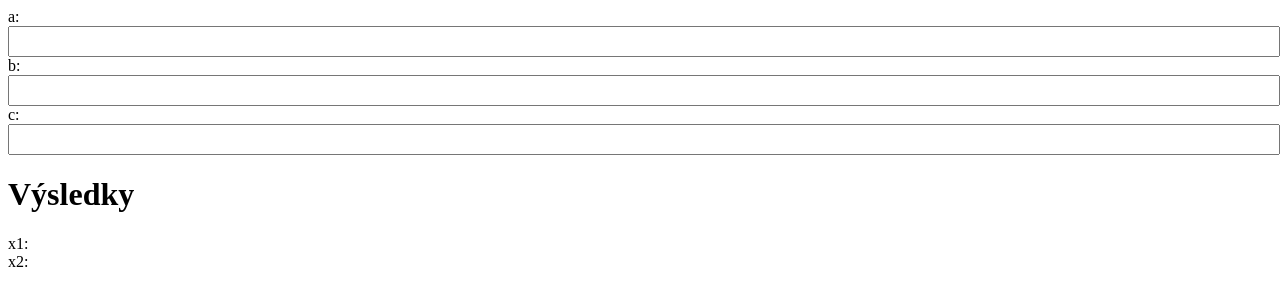
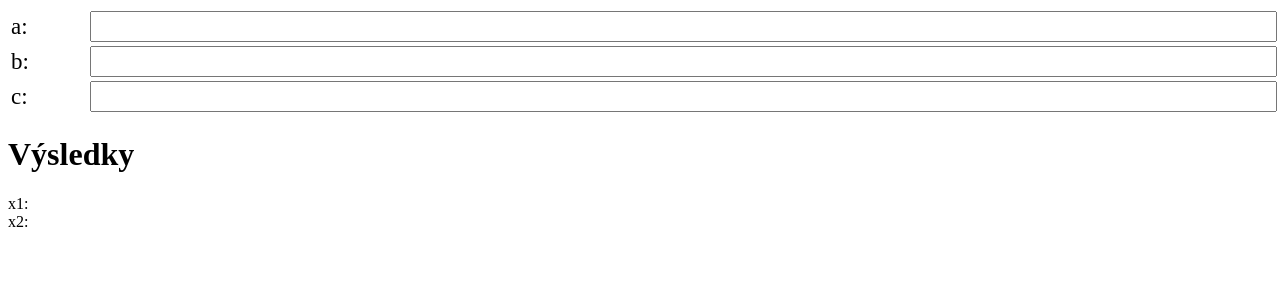
Before and after one commit to sellweek/equations, a plain HTML site: page index.html in a window 1280 px wide. Drawn offline with Linux system fonts and the light colour scheme.

Commit message:
improved styling

```diff
--- a/index.html
+++ b/index.html
@@ -8,15 +8,32 @@
 	<script type="text/javascript" src="ui.js"></script>
 </head>
 <body>
-	<div class="var-entry">
-		a: <input type="number" id="a">
-	</div>
-	<div class="var-entry">
-		b: <input type="number" id="b">
-	</div>
-	<div class="var-entry">
-		c: <input type="number" id="c">
-	</div>
+	<table>
+		<tr class="var-entry">
+			<td class="label">
+				a:
+			</td>
+			<td>
+				<input type="number" id="a">
+			</tr>
+		</tr>
+		<tr class="var-entry">
+			<td class="label">
+				b:
+			</td>
+			<td>
+				<input type="number" id="b">
+			</tr>
+		</tr>
+		<tr class="var-entry">
+			<td class="label">
+				c:
+			</td>
+			<td>
+				<input type="number" id="c">
+			</tr>
+		</tr>
+	</table>
 	<h1>Výsledky</h1>
 	x1: <span id="x1"></span><br>
 	x2: <span id="x2"></span>
--- a/style.css
+++ b/style.css
@@ -1,5 +1,14 @@
+table {
+	width: 100%;
+}
+tr {
+	width: 100%;
+	font-size: 23px;
+	height: 25px;
+}
+
 input {
 	width: 100%;
+	font-size: 23px;
 	height: 25px;
-	font-size: 23px;
 }
```
